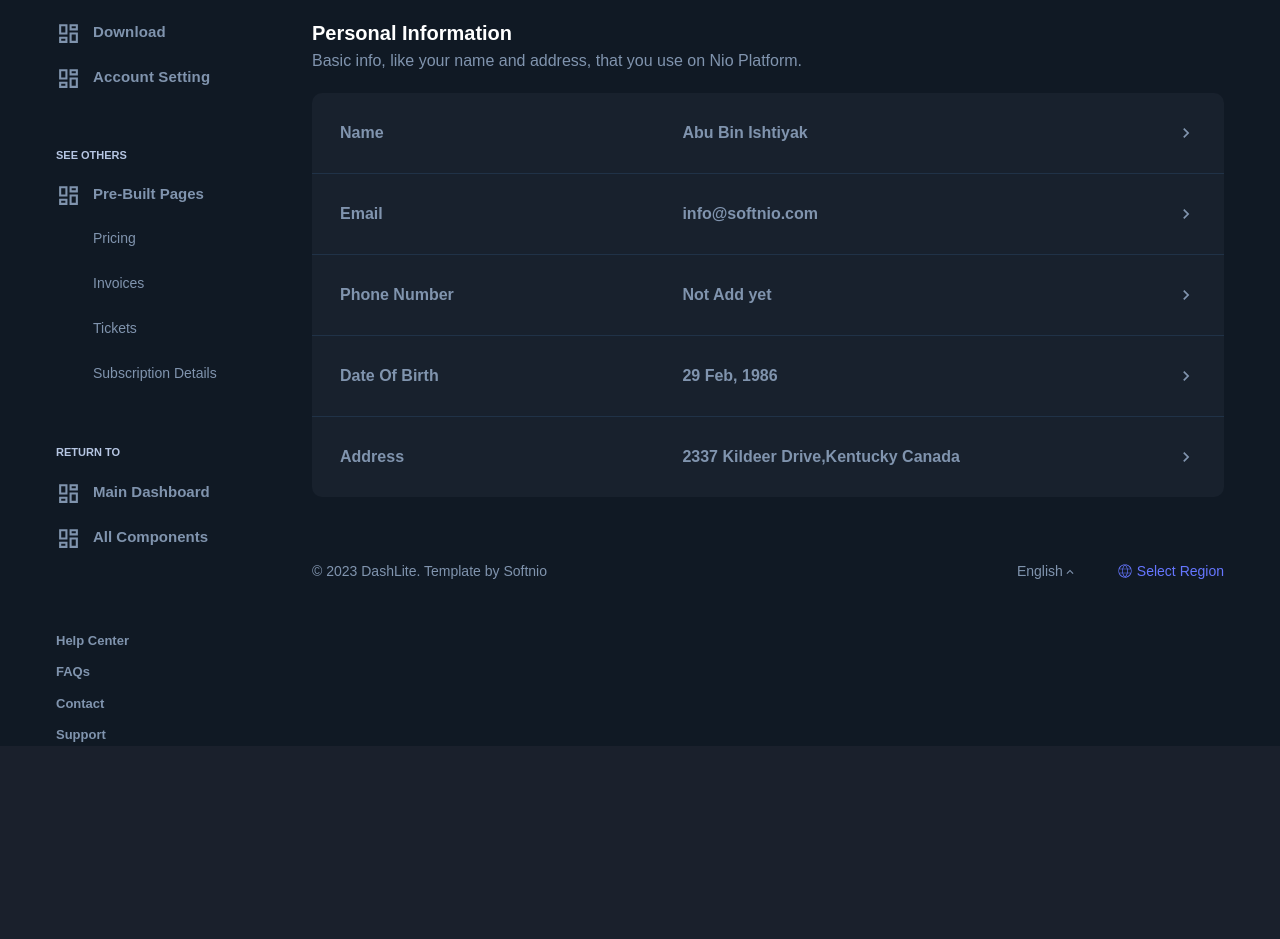
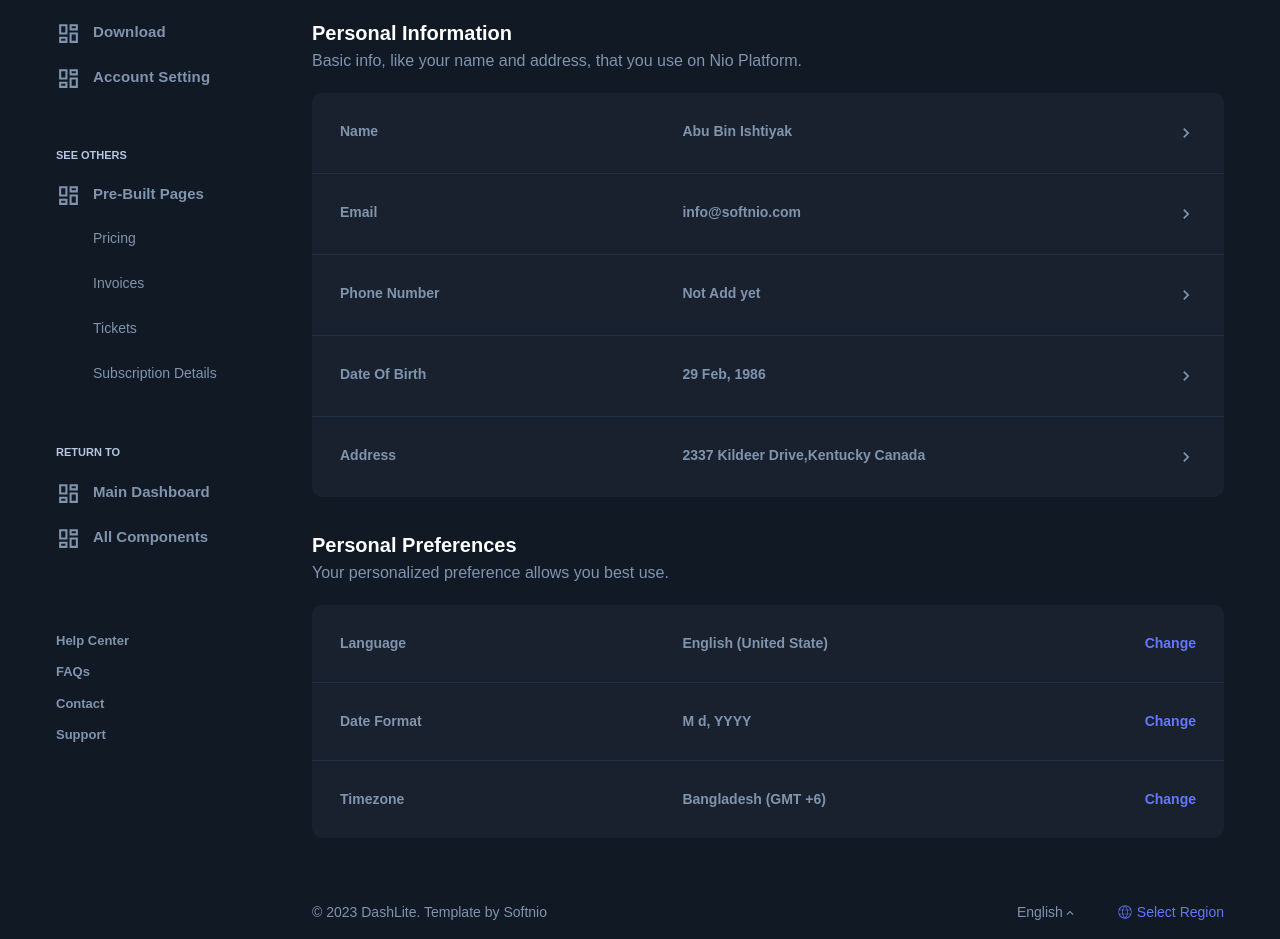
Before and after one commit to ghostman2311/chakra-ui, a React (Vite) app: page /settings in a window 1280 px wide. Shown: the part 306-1245 px from the top of the page. Before the commit the page ends 1052 px from the top, so only its background shows below. Built offline with nearby package versions, Linux system fonts and the light colour scheme.

Commit message:
personal preference

```diff
--- a/src/pages/PersonalInformation/index.tsx
+++ b/src/pages/PersonalInformation/index.tsx
@@ -14,7 +14,14 @@ const PersonalInformation = () => {
     dateOfBirth: "29 Feb, 1986",
     address: "2337 Kildeer Drive,Kentucky Canada",
   };
+
+  const personalPreference={
+    language:'English (United State)',
+    dateFormat:'M d, YYYY',
+    timezone:'Bangladesh (GMT +6)',
+  }
   return (
+    <>
     <WrapperBlock
       title="Personal Information"
       subTitle="Basic info, like your name and address, that you use on Nio Platform."
@@ -39,12 +46,12 @@ const PersonalInformation = () => {
                 sx={{ width: "80%" }}
               >
                 <Box sx={{ width: "50%" }}>
-                  <Text fontSize="1rem" fontWeight="600" color={"#8094AE"}>
+                  <Text fontSize={14} fontWeight="600" color={"#8094AE"}>
                     {formatPropertyName(key)}
                   </Text>
                 </Box>
                 <Box sx={{ width: "50%" }}>
-                  <Text fontSize="1rem" fontWeight="600" color={"#8094AE"}>
+                  <Text fontSize={14} fontWeight="600" color={"#8094AE"}>
                     {value ? value : "Not Add yet"}
                   </Text>
                 </Box>
@@ -62,6 +69,52 @@ const PersonalInformation = () => {
       </Grid>
       {openModal && <Modal open={openModal}/>}
     </WrapperBlock>
+    <WrapperBlock
+      title="Personal Preferences"
+      subTitle="Your personalized preference allows you best use."
+    >
+      <Grid mt={5} bgColor={"#18212d"} borderRadius={10}>
+        {Object.entries(personalPreference).map(
+          ([key, value], index, array) => (
+            <Box
+              key={key}
+              display={"flex"}
+              justifyContent={"space-between"}
+              p={7}
+              sx={{
+                borderBottom:
+                  index === array.length - 1 ? "none" : "1px solid #203247",
+              }}
+            >
+              <Box
+                display={"flex"}
+                flexDirection={{ base: "column", md: "row" }}
+                justifyContent={{ base: "none", sm: "space-between" }}
+                sx={{ width: "80%" }}
+              >
+                <Box sx={{ width: "50%" }}>
+                  <Text fontSize={14} fontWeight="600" color={"#8094AE"}>
+                    {formatPropertyName(key)}
+                  </Text>
+                </Box>
+                <Box sx={{ width: "50%" }}>
+                  <Text fontSize={14} fontWeight="600" color={"#8094AE"} >
+                    {value ? value : "Not Add yet"}
+                  </Text>
+                </Box>
+              </Box>
+              <Box sx={{ width: "20%", textAlign: "end" }}>
+              <Text fontSize={14} fontWeight="600" color={"active"} >
+                  Change
+                  </Text>
+              </Box>
+            </Box>
+          )
+        )}
+      </Grid>
+
+    </WrapperBlock>
+    </>
   );
 };
 
```
